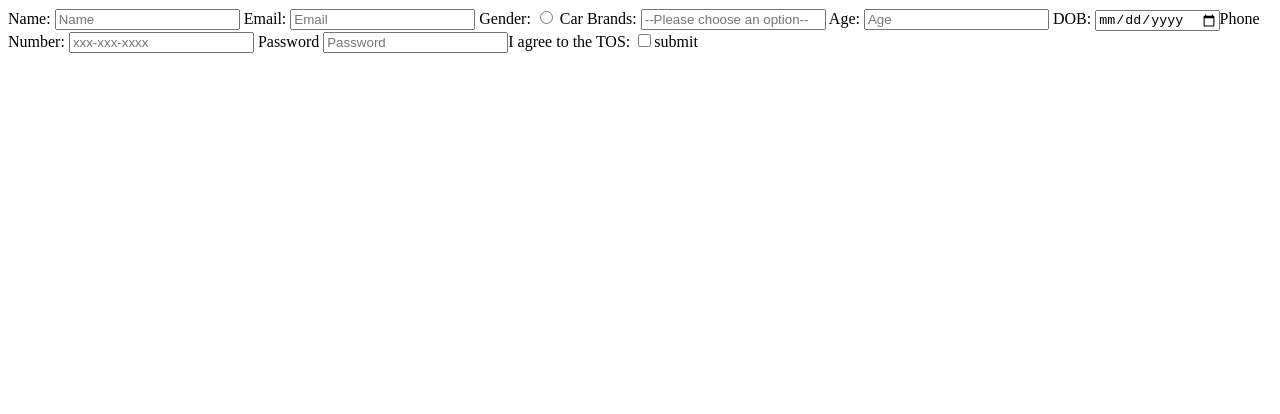
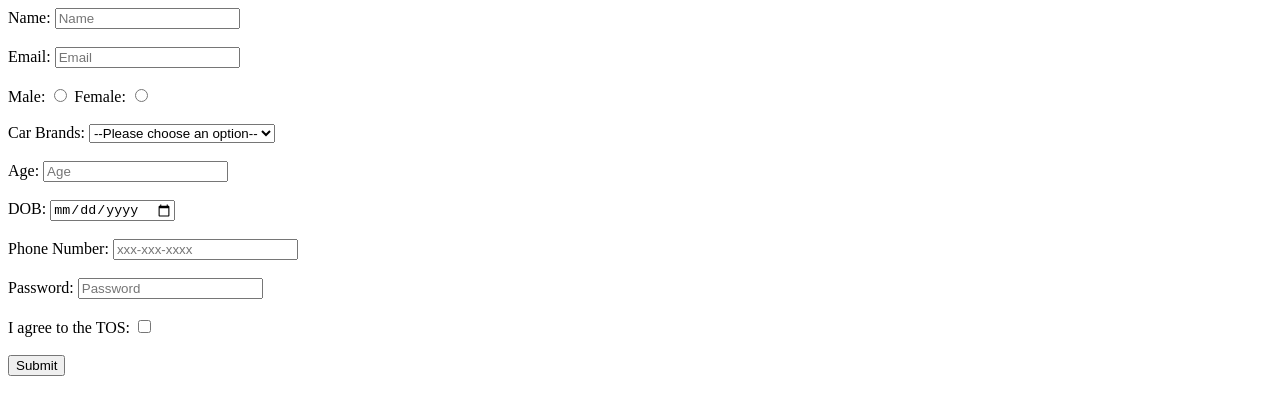
Before and after one commit to acciojob/signup-form-car-Pr75502, a website: page main.html in a window 1280 px wide. Drawn offline with Linux system fonts and the light colour scheme.

Commit message:
created a submission

```diff
--- a/main.html
+++ b/main.html
@@ -8,34 +8,54 @@
 
 <body>
 	<form method="post">
+  <!-- Name Field -->
   <label for="name">Name:</label>
-		<input type="text" required="Yes" id="name" placeholder="Name">
+  <input type="text" id="name" name="name" placeholder="Name" required><br><br>
 
+  <!-- Email Field -->
   <label for="email">Email:</label>
-		<input type="Email" required="Yes" id="email" placeholder="Email">
+  <input type="email" id="email" name="email" placeholder="Email" required><br><br>
 
-		<label for="gender">Gender:</label>
-		<input type="radio" required="Yes" id="gender_m, gender_f">
+  <!-- Gender Radio Buttons -->
+  <label for="gender_m">Male:</label>
+  <input type="radio" id="gender_m" name="gender" value="male" required>
 
+  <label for="gender_f">Female:</label>
+  <input type="radio" id="gender_f" name="gender" value="female" required><br><br>
+
+  <!-- Car Brands Select -->
   <label for="cars">Car Brands:</label>
-		<input type="Select" required="Yes" id="cars" placeholder="--Please choose an option--">
+  <select id="cars" name="cars" required>
+    <option value="">--Please choose an option--</option>
+    <option value="toyota">Toyota</option>
+    <option value="honda">Honda</option>
+    <option value="bmw">BMW</option>
+  </select><br><br>
 
+  <!-- Age Field -->
   <label for="age">Age:</label>
-		<input type="Number" required="Yes" id="age" placeholder="Age">
+  <input type="number" id="age" name="age" placeholder="Age" required><br><br>
 
+  <!-- DOB Field -->
   <label for="dob">DOB:</label>
-		<input type="Date" required="Yes" id="dob"
+  <input type="date" id="dob" name="dob" required><br><br>
 
+  <!-- Phone Number Field -->
   <label for="tel">Phone Number:</label>
-		<input type="Tel" required="No" id="tel" placeholder="xxx-xxx-xxxx">
+  <input type="tel" id="tel" name="tel" placeholder="xxx-xxx-xxxx"><br><br>
 
-		<label for="password">Password</label>
-		<input type="password" required="Yes" id="password" placeholder="Password"
+  <!-- Password Field -->
+  <label for="password">Password:</label>
+  <input type="password" id="password" name="password" placeholder="Password" required><br><br>
 
+  <!-- TOS Checkbox -->
   <label for="tos">I agree to the TOS:</label>
-			<input type="checkbox" required="Yes" id="tos"
-					<button type="submit">submit</button>
+  <input type="checkbox" id="tos" name="tos" required><br><br>
+
+  <!-- Submit Button -->
+  <button type="submit">Submit</button>
 </form>
+
 
 
 	<!-- the entire body must be written by student -->
```
Lines whose indentation alone changed are shown as unchanged.
